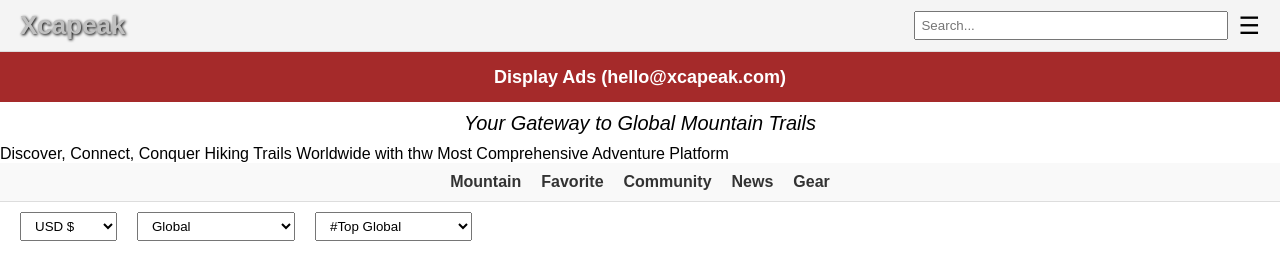
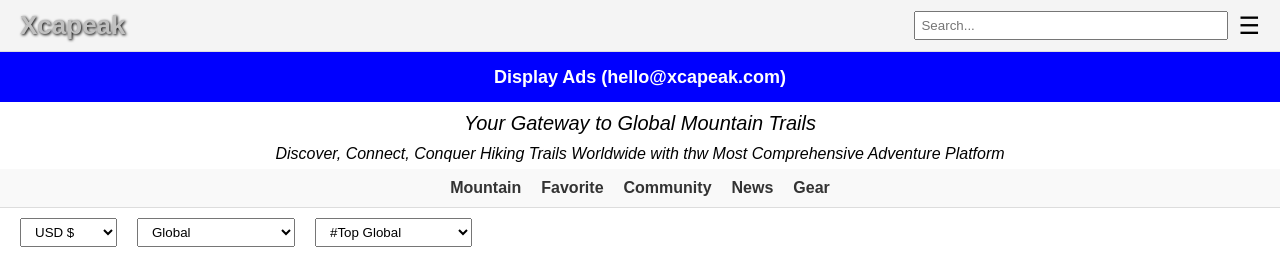
Before and after one commit to ademiando/Xcapeax.com, a plain HTML site: page index.html in a window 1280 px wide. Shown: the top 260 px of the page. Drawn offline with Linux system fonts and the light colour scheme.

Commit message:
Update index.html

```diff
--- a/index.html
+++ b/index.html
@@ -47,7 +47,7 @@
     .banner {
       width: 100%;
       height: 50px;
-      background-color: brown;
+      background-color: blue;
       text-align: center;
       line-height: 50px;
       font-size: 18px;
@@ -59,6 +59,13 @@
       text-align: center;
       margin: 10px 0;
       font-size: 20px;
+      font-style: italic;
+    }
+
+    .sub-tagline {
+      text-align: center;
+      margin: 6px 0;
+      font-size: 16px;
       font-style: italic;
     }
 
```
